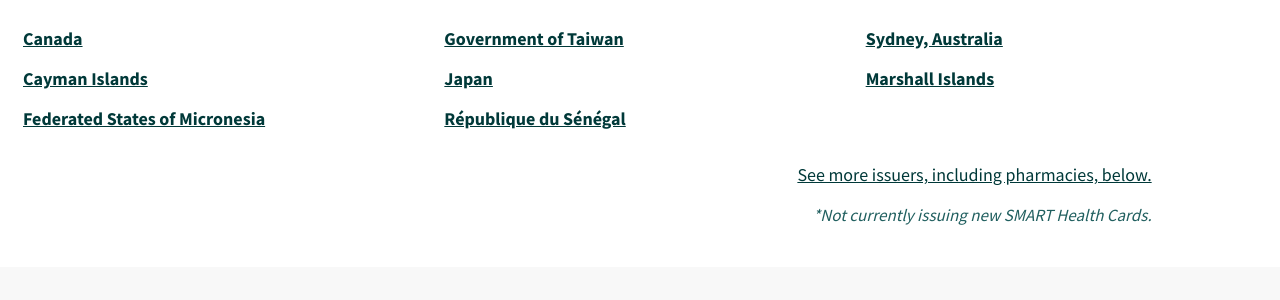
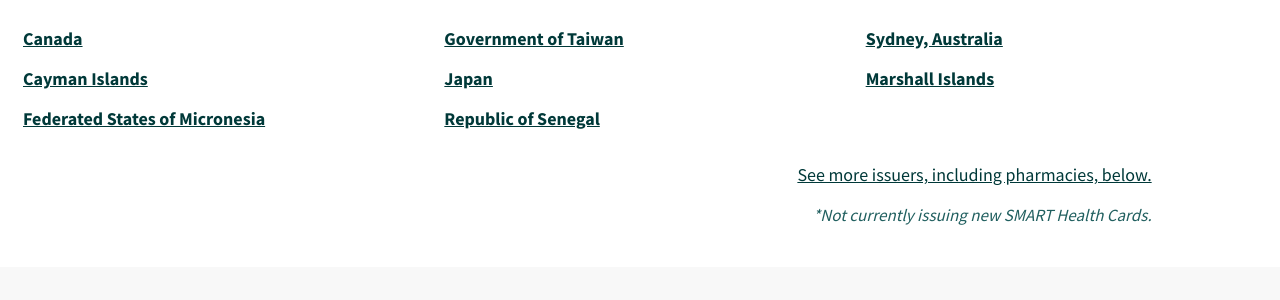
Before and after one commit to smart-health-cards/staging, a Jekyll site: the page built from en/issuers.html, in a window 1280 px wide and 900 px high, scrolled down 1378 px. Shown: the part 153-453 px from the top of the window. Built offline with Jekyll 4.4.1, drawn with Linux system fonts in a browser that asks for light colours.

Commit message:
Corrects issuer name

```diff
--- a/en/issuers.html
+++ b/en/issuers.html
@@ -109,7 +109,7 @@
               <div class="col-12 col-md-4">
                 <p><a class="font-weight-bold" href="https://www.mohw.gov.tw/mp-2.html" target="_blank">Government of Taiwan</a></p>
                 <p><a class="font-weight-bold" href="https://www.mhlw.go.jp/stf/covid-19/certificate.html" target="_blank">Japan</a></p>
-                <p><a class="font-weight-bold" href="https://vaccincorona.sec.gouv.sn/webforms/view.php?id=18762" target="_blank">République du Sénégal</a></p>
+                <p><a class="font-weight-bold" href="https://vaccincorona.sec.gouv.sn/webforms/view.php?id=18762" target="_blank">Republic of Senegal</a></p>
               </div>
               <div class="col-12 col-md-4">
                 <p><a class="font-weight-bold" href="http://nsw.gov.au/" target="_blank">Sydney, Australia</a></p>
```
